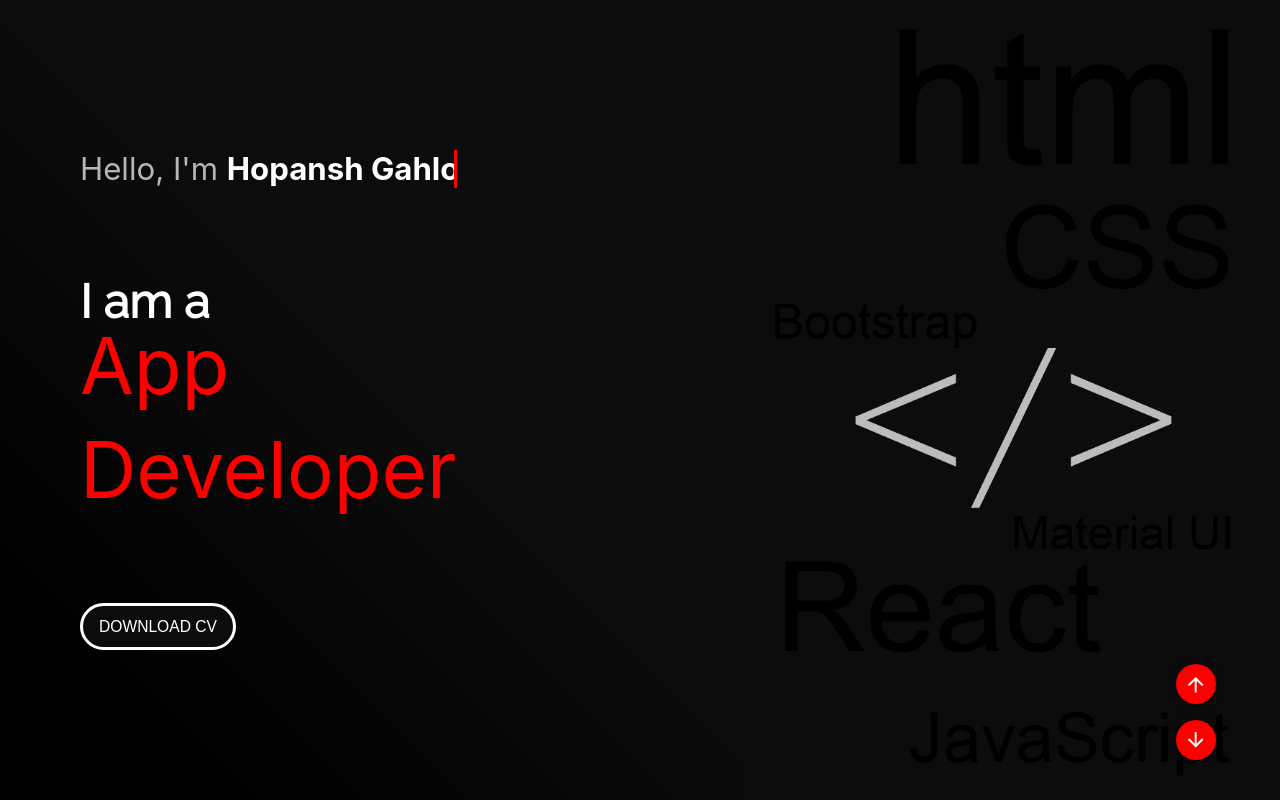
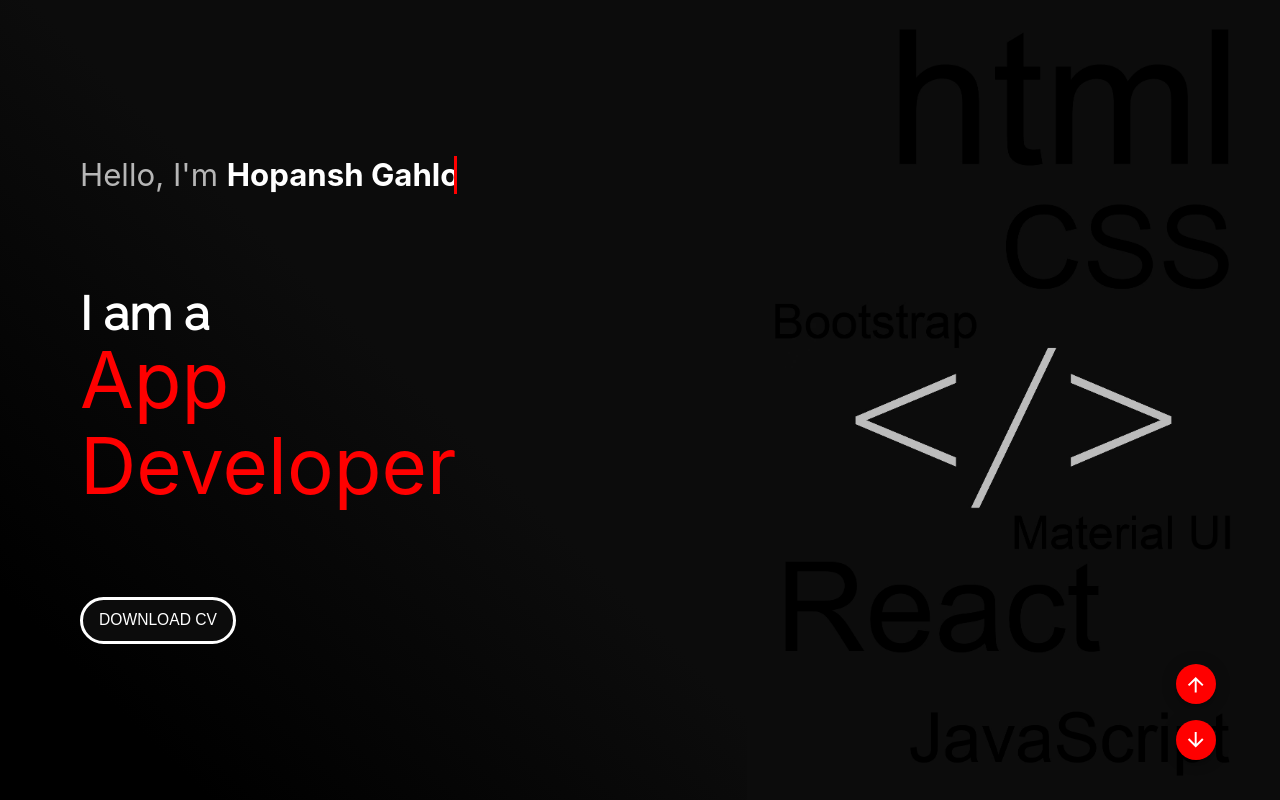
Before and after one commit to hopansh/myPortfolio, a React app: page / in a window 1280 px wide. Shown: the top 800 px of the page. Built offline with nearby package versions, Linux system fonts and the light colour scheme.

Commit message:
Potential animation fix

```diff
--- a/src/components/page1/index.css
+++ b/src/components/page1/index.css
@@ -29,7 +29,7 @@
 .speciality {
   font-size: 5rem;
   color: red;
-  position: relative;
+  line-height: 1;
 }
 .cvButton {
   width: 10rem;
@@ -44,10 +44,11 @@
 .changeText {
   overflow: hidden;
   position: relative;
-  height: 6rem;
+  height: 5.5rem;
   font-size: 5rem;
   color: red;
   position: relative;
+  line-height: 1;
 }
 ul {
   padding: 0;
@@ -59,13 +60,13 @@
 
 @keyframes flip2 {
   0% {
-    margin-top: -12rem;
+    margin-top: -10rem;
   }
   5% {
-    margin-top: -6.8rem;
+    margin-top: -5rem;
   }
   50% {
-    margin-top: -6.8rem;
+    margin-top: -5rem;
   }
   55% {
     margin-top: 0px;
@@ -74,6 +75,6 @@
     margin-top: 0px;
   }
   100% {
-    margin-top: -18rem;
+    margin-top: -15rem;
   }
 }
```
